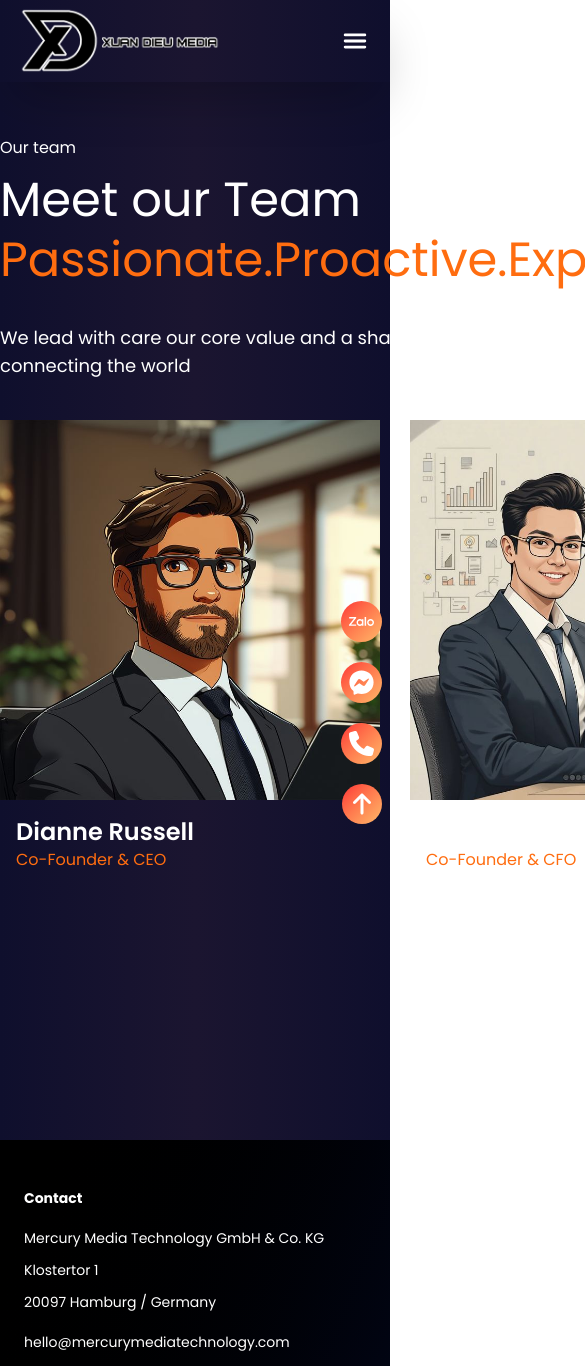
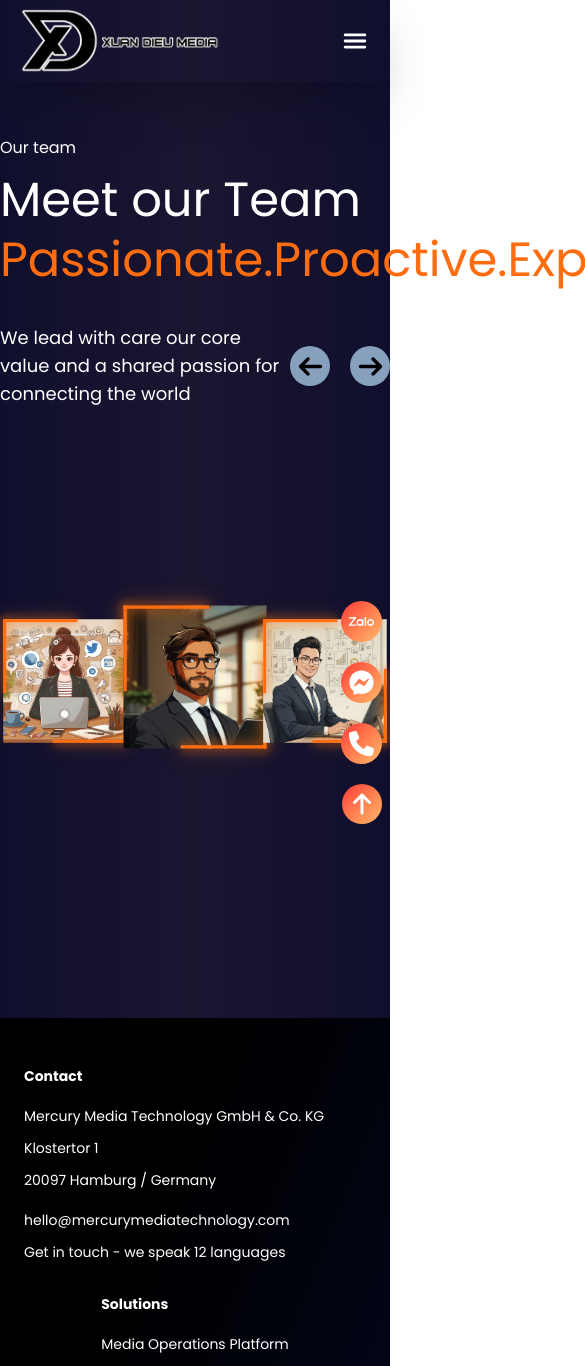
Before and after one commit to kenn0419/xuan-dieu, a React (Vite) app: page /teams in a window 390 px wide. Shown: the top 1366 px of the page, 585 px wide, since content can reach past the window. Built offline with nearby package versions, Linux system fonts and the light colour scheme.

Commit message:
fix team page UI

```diff
--- a/index.html
+++ b/index.html
@@ -3,7 +3,7 @@
 
 <head>
   <meta charset="UTF-8" />
-  <link rel="icon" type="image/svg+xml" href="./src/assets/images/XD.jpg" />
+  <link rel="icon" type="image/svg+xml" href="./src/assets/images/XD-icon.png" />
   <meta name="viewport" content="width=device-width, initial-scale=1.0" />
   <title>XD MEDIA</title>
 </head>
--- a/src/App.jsx
+++ b/src/App.jsx
@@ -76,7 +76,7 @@ const AppContent = () => {
       </div>
       <div className="fixed bottom-5 right-2 z-[80]">
         <Link
-          to={"/"}
+          to={`${pathname}`}
           className="p-2 bg-gradient-to-br from-red-500 to-orange-300 rounded-full cursor-pointer flex items-center justify-center"
         >
           <FaArrowUp size={24} />
--- a/src/components/TrendingEventSlider.jsx
+++ b/src/components/TrendingEventSlider.jsx
@@ -88,7 +88,7 @@ const TrendingEventsSlider = () => {
                     alt="Trending Image"
                     className="w-15 h-15 rounded-full object-cover"
                   />
-                  <p className="text-white font-semibold text-xl whitespace-nowrap uppercase">
+                  <p className="text-white font-semibold text-xl whitespace-nowrap uppercase font-hemi-head">
                     {event.title}
                   </p>
                 </SwiperSlide>
--- a/src/page/team.page.jsx
+++ b/src/page/team.page.jsx
@@ -1,14 +1,15 @@
+import { useRef, useEffect, useState } from "react";
 import { Swiper, SwiperSlide } from "swiper/react";
-import "swiper/css";
-import "swiper/css/navigation";
-import "swiper/css/pagination";
-import "swiper/css/effect-coverflow";
 import {
   Autoplay,
   EffectCoverflow,
   Navigation,
   Pagination,
 } from "swiper/modules";
+import "swiper/css";
+import "swiper/css/navigation";
+import "swiper/css/pagination";
+import "swiper/css/effect-coverflow";
 
 import image1 from "../assets/images/member_image_1.jpg";
 import image2 from "../assets/images/member_image_2.jpg";
@@ -22,30 +23,30 @@ const teamMembers = [
     name: "Dianne Russell",
     position: "Co-Founder & CEO",
   },
-  {
-    id: 2,
-    image: image2,
-    name: "Mike Fisher",
-    position: "Co-Founder & CFO",
-  },
-  {
-    id: 3,
-    image: image3,
-    name: "Wade Warren",
-    position: "Co-Founder & CTO",
-  },
-  {
-    id: 4,
-    image: image4,
-    name: "Esther Howard",
-    position: "Vice President",
-  },
+  { id: 2, image: image2, name: "Mike Fisher", position: "Co-Founder & CFO" },
+  { id: 3, image: image3, name: "Wade Warren", position: "Co-Founder & CTO" },
+  { id: 4, image: image4, name: "Esther Howard", position: "Vice President" },
 ];
 
 const TeamPage = () => {
+  const [activeIndex, setActiveIndex] = useState(0);
+  const swiperRef = useRef(null);
+
+  useEffect(() => {
+    if (
+      swiperRef.current?.params?.navigation &&
+      typeof swiperRef.current.navigation.init === "function"
+    ) {
+      swiperRef.current.params.navigation.prevEl = ".swiper-button-prev-custom";
+      swiperRef.current.params.navigation.nextEl = ".swiper-button-next-custom";
+      swiperRef.current.navigation.init();
+      swiperRef.current.navigation.update();
+    }
+  }, []);
+
   return (
     <section className="bg-gradient-to-r from-[#0f0f2d] via-[#1b1530] to-[#0f0f2d] py-30">
-      <div className="w-[1200px] mx-auto">
+      <div className="lg:w-[1200px] lg:mx-auto w-full">
         <h2 className="my-4">Our team</h2>
         <h2 className="flex flex-col text-5xl gap-3 mb-10">
           <span>Meet our Team</span>
@@ -63,8 +64,6 @@ const TeamPage = () => {
                 width="25px"
                 height="25px"
                 viewBox="0 0 15 15"
-                xmlns="http://www.w3.org/2000/svg"
-                id="arrow"
               >
                 <path d="M6.70711 2.29289C6.31658 1.90237 5.68342 1.90237 5.29289 2.29289L0.792893 6.79289C0.40237 7.18342 0.40237 7.81658 0.792893 8.20711L5.29289 12.7071C5.68342 13.0976 6.31658 13.0976 6.70711 12.7071C7.09763 12.3166 7.09763 11.6834 6.70711 11.2929L4 8.5H13.5C14.0523 8.5 14.5 8.05228 14.5 7.5C14.5 6.94772 14.0523 6.5 13.5 6.5H4L6.70711 3.70711C7.09763 3.31658 7.09763 2.68342 6.70711 2.29289Z" />
               </svg>
@@ -75,49 +74,62 @@ const TeamPage = () => {
                 width="25px"
                 height="25px"
                 viewBox="0 0 15 15"
-                xmlns="http://www.w3.org/2000/svg"
-                id="arrow"
               >
                 <path d="M8.29289 2.29289C8.68342 1.90237 9.31658 1.90237 9.70711 2.29289L14.2071 6.79289C14.5976 7.18342 14.5976 7.81658 14.2071 8.20711L9.70711 12.7071C9.31658 13.0976 8.68342 13.0976 8.29289 12.7071C7.90237 12.3166 7.90237 11.6834 8.29289 11.2929L11 8.5H1.5C0.947715 8.5 0.5 8.05228 0.5 7.5C0.5 6.94772 0.947715 6.5 1.5 6.5H11L8.29289 3.70711C7.90237 3.31658 7.90237 2.68342 8.29289 2.29289Z" />
               </svg>
             </div>
           </div>
         </div>
-        <div className="mt-10 mx-auto">
+
+        <div className="mt-10 lg:mx-auto">
           <Swiper
-            modules={[EffectCoverflow, Pagination, Navigation, Autoplay]}
-            grabCursor={true}
-            centeredSlides={true}
-            autoplay={{
-              delay: 5000,
-              disableOnInteraction: false,
+            onSlideChange={(swiper) => setActiveIndex(swiper.realIndex)}
+            onSwiper={(swiper) => {
+              swiperRef.current = swiper;
+              setActiveIndex(swiper.realIndex);
             }}
             slidesPerView={3}
-            navigation={{
-              prevEl: ".swiper-button-prev-custom",
-              nextEl: ".swiper-button-next-custom",
-            }}
+            centeredSlides={true}
             loop={true}
-            spaceBetween={30}
-            className="!h-[600px]"
+            className="!h-[450px] !flex !items-center"
+            modules={[Navigation, Autoplay, Pagination, EffectCoverflow]}
           >
-            {teamMembers.map((member) => (
-              <SwiperSlide key={member.id}>
-                <div className="bg-transparent overflow-hidden">
-                  <img
-                    src={member.image}
-                    alt={member.name}
-                    className="object-cover w-full"
-                  />
-                  <div className="p-4 text-left">
-                    <h2 className="text-2xl font-semibold text-white">
-                      {member.name}
-                    </h2>
-                    <p className="text-primary text-base">{member.position}</p>
+            {teamMembers.map((member, index) => {
+              const isActive = index === activeIndex;
+              const isPrev =
+                index ===
+                (activeIndex - 1 + teamMembers.length) % teamMembers.length;
+              const isNext = index === (activeIndex + 1) % teamMembers.length;
+
+              let slideClass = "transition-all duration-500";
+
+              if (isActive) {
+                slideClass += " z-30 scale-110 -translate-y-4 mt-10";
+              } else if (isPrev || isNext) {
+                slideClass += " z-20 scale-95 translate-y-2";
+              } else {
+                slideClass += " z-10 scale-90 translate-y-6 opacity-60";
+              }
+
+              return (
+                <SwiperSlide
+                  key={member.id}
+                  className="!flex !justify-center !items-center"
+                >
+                  <div
+                    className={`${slideClass} overflow-visible w-[350px] relative flex items-center`}
+                  >
+                    <div className="frame-left"></div>
+                    <img
+                      src={member.image}
+                      alt={member.name}
+                      className="w-full object-cover"
+                    />
+                    <div className="frame-right"></div>
                   </div>
-                </div>
-              </SwiperSlide>
-            ))}
+                </SwiperSlide>
+              );
+            })}
           </Swiper>
         </div>
       </div>
```
Also changed, not shown: src/assets/images/XD-icon.png (added).
